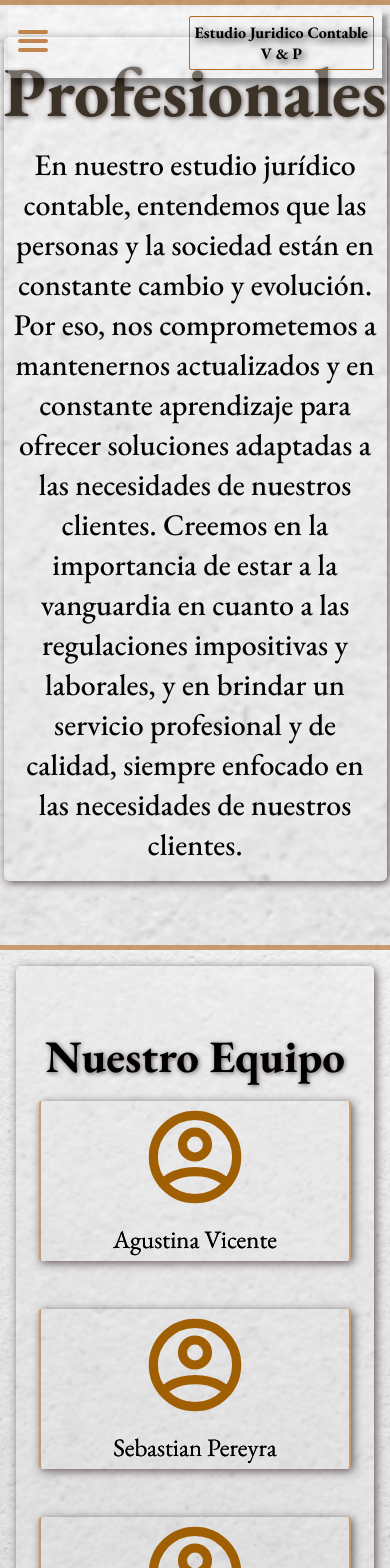
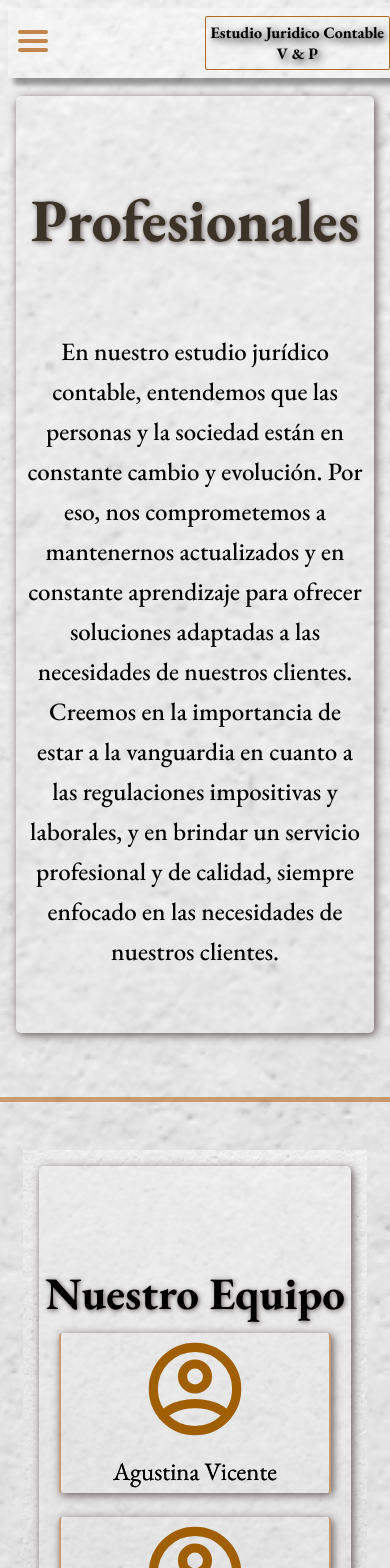
Before and after one commit to AgusPereyraa/juridicoContable, a React (Create React App) app: page /about in a window 390 px wide. Shown: the top 1568 px of the page. Built offline with nearby package versions, Linux system fonts and the light colour scheme.

Commit message:
final responsive

```diff
--- a/src/Components/HomeAbout/HomeAbout.jsx
+++ b/src/Components/HomeAbout/HomeAbout.jsx
@@ -29,13 +29,11 @@ export default function HomeAbout() {
 
         </div>
 
-        <div className='separator'>
+        <div className='separator'></div>
 
         <Team />
 
-        </div>
-
-        <div className='separator'>
+        <div className='separator'></div>
 
         <div className='aboutContact'>
 
@@ -60,7 +58,5 @@ export default function HomeAbout() {
 
         </div>
 
-        </div>
-
   )
 }
--- a/src/Components/HomeAbout/homeAbout.css
+++ b/src/Components/HomeAbout/homeAbout.css
@@ -1,10 +1,9 @@
 .homeAbout {
     min-height: 100vh;
     background: url(../../Img/backgroundInfo.png);
-    padding-top: 1rem;
-    border-top: 5px solid #ab530180;
-    background-position: center;
+    padding-top: 1rem;    background-position: center;
     background-size: cover;
+    padding-top: 5rem;
 }
 
 .aboutWelcome {
@@ -38,7 +37,7 @@
     text-shadow: 1px 1px 5px #ffffff;
     color: rgb(59, 50, 40);
     text-align: center;
-    padding: .5rem;
+    padding: - 0.5rem;
     font-weight: 500;
 }
 
@@ -90,6 +89,10 @@
     -webkit-backdrop-filter: blur(1px);
     box-shadow: 2px 2px 10px #625555;
     margin: 1rem;
+    display: flex;
+    flex-direction: column;
+    align-items: center;
+    justify-content: center;
 }
 
 .aboutTitle h3{
@@ -281,7 +284,6 @@
     }
 
     .aboutLeft {
-        width: 60%;
         text-align: center;
     }
 
@@ -321,7 +323,6 @@
     .homeAbout {
         min-height: 100vh;
         background: url(../../Img/backgroundInfo.png);
-        padding-top: 1rem;
         background-position: center;
         background-size: cover;
     }
@@ -333,22 +334,29 @@
         -webkit-backdrop-filter: blur(1px);
         box-shadow: 2px 2px 10px #625555;
         margin: 1rem;
-        height: 100vh;
+        height: 111vh;
         display: flex;
         flex-direction: column;
         align-items: center;
         justify-content: center;
     }
 
+    .aboutUsText {
+        display: flex;
+        flex-direction: column;
+        gap: 4rem;
+    }
+
     .aboutUs h2 {
-        font-size: 70px;
+        font-size: 60px;
         text-shadow: 1px 1px 5px #625555;
         color: rgb(59, 50, 40);
         text-align: center;
+        margin-top: 2rem;
     }
 
     .aboutUs p {
-        font-size: 30px;
+        font-size: 25px;
         line-height: 40px;
     }
 
--- a/src/Components/HomeContact/homeContact.css
+++ b/src/Components/HomeContact/homeContact.css
@@ -1,8 +1,7 @@
 .homeContact {
     background: url(../../Img/backgroundInfo.png);
-
     padding: 1rem;
-    border-top: 5px solid #ab530180;
+    padding-top: 5rem;
 }
 
 .textContact {
@@ -226,16 +225,17 @@
         flex-direction: column;
         align-items: center;
         justify-content: center;
+        padding-top: 5rem;
     }
 
     .textContact {
-        height: 60vh;
+        height: 70vh;
         width: 90%;
         padding: .5rem;
     }
 
     .textContact h2 {
-        font-size: 55px;
+        font-size: 45px;
         text-shadow: 1px 1px 5px #625555;
     }
 
@@ -250,7 +250,7 @@
         flex-direction: column;
         justify-content: center;
         align-items: center;
-        height: 90vh;
+        height: 95vh;
         width: 90%;
         gap: 2rem;
     }
@@ -261,7 +261,7 @@
         flex-direction: column;
         align-items: center;
         justify-content: center;
-        width: 28rem;
+        width: 100%;
     }
 
     .inputForm {
--- a/src/Components/HomePrices/homePrices.css
+++ b/src/Components/HomePrices/homePrices.css
@@ -1,11 +1,14 @@
 .homePrices {
     min-height: 100vh;
     background: url(../../Img/backgroundInfo.png);
+    background-position: center;
+    background-repeat: no-repeat;
+    background-size: cover;
     display: flex;
     flex-direction: column;
     justify-content: top;
     align-items: center;
-    border-top: 5px solid #ab530180;
+    padding-top: 5rem;
 }
 
 .textPrices {
--- a/src/Components/HomeServices/homeServices.css
+++ b/src/Components/HomeServices/homeServices.css
@@ -7,7 +7,7 @@
     flex-direction: column;
     align-content: center;
     justify-content: center;
-    border-top: 5px solid #ab530180;
+    padding-top: 1rem;
 }
 
 .bannerServices {
--- a/src/Components/MainInfo/mainInfo.css
+++ b/src/Components/MainInfo/mainInfo.css
@@ -245,7 +245,7 @@
 
 @media (max-width: 600px) {
     .mainInfo {
-        height: 95vh;
+        height: 100vh;
     }
 
     .desc {
@@ -257,9 +257,11 @@
     }
 
     .infoText h3 {
-        font-size: 23px;
+        font-size: 22px;
         width: 100%;
         padding: 5px;
+        margin-bottom: 1.5rem;
+        line-height: 35px;
     }
 
     .desc p {
--- a/src/Components/MainTeam/mainTeam.css
+++ b/src/Components/MainTeam/mainTeam.css
@@ -265,18 +265,17 @@
 
     .teamMain {
         width: 100%;
-        height: 98%;
         display: flex;
         flex-direction: column;
         align-items: center;
         justify-content: center;
-        gap: 20px;
+        gap: 15px;
     }
 
     .teamAdmin {
         width: 87%;
         flex-direction: column;
-        gap: 3rem;
+        gap: 1.5rem;
     }
 
     .teamText h3 {
--- a/src/Components/Navbar/navbar.css
+++ b/src/Components/Navbar/navbar.css
@@ -14,6 +14,7 @@ nav {
     justify-content: space-between;
     background-color: rgba(255, 255, 255, 0.29);
     box-shadow: 6px 7px 5px rgba(0, 0, 0, 0.377);
+    width: 100vw;
 }
 
 .navbar .scrolled {
```
